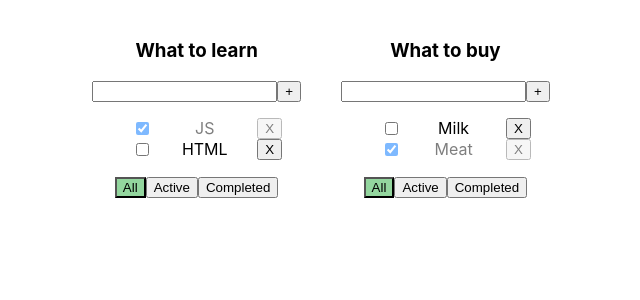
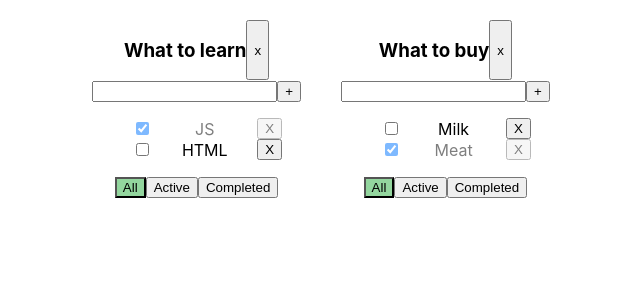
Before and after one commit to NataliaZakrevskaya/todo-list, a React (Create React App) app: page / in a window 1280 px wide. Shown: the top 300 px of the page, without its empty margins (319-959 px from the left). Built offline with nearby package versions, Linux system fonts and the light colour scheme.

Commit message:
Added ability to delete todolist

```diff
--- a/src/App.tsx
+++ b/src/App.tsx
@@ -25,6 +25,12 @@ const App = () => {
             {id: v1(), title: 'Meat', isDone: true}
         ]
     });
+
+    //CRUD for todolists
+    const removeTodolist = (todolistId: string) => {
+        setTodolists(todolists.filter(tl => tl.id !== todolistId))
+    }
+
 
 
     //CRUD for tasks
@@ -82,6 +88,7 @@ const App = () => {
                             changeFilter={changeFilter}
                             changeStatus={changeStatus}
                             filter={tl.filter}
+                            removeTodolist={removeTodolist}
                         />
                     )
                 })
--- a/src/Components/TodoList.module.css
+++ b/src/Components/TodoList.module.css
@@ -16,4 +16,15 @@
     display: flex;
     flex-direction: row;
     justify-content: space-between;
+    align-items: center;
 }
+
+.todolistTitleContainer {
+    display: flex;
+    flex-direction: row;
+    justify-content: center;
+}
+
+.todolistTitleContainer button {
+
+}
--- a/src/Components/TodoList.tsx
+++ b/src/Components/TodoList.tsx
@@ -7,6 +7,10 @@ export const TodoList = (props: TodoListPropsType) => {
 
     let [taskTitle, setTaskTitle] = useState<string>('')
     let [error, setError] = useState<string | null>(null)
+
+    const removeTodolist = () => {
+        props.removeTodolist(props.id)
+    }
 
     const onChangeHandler = (e: ChangeEvent<HTMLInputElement>) => {
         setTaskTitle(e.currentTarget.value);
@@ -40,7 +44,10 @@ export const TodoList = (props: TodoListPropsType) => {
     return (
         <div className={s.todolistContainer}>
             <div>
-                <h3>{props.title}</h3>
+                <div className={s.todolistTitleContainer}>
+                    <h3>{props.title}</h3>
+                    <button onClick={removeTodolist}>x</button>
+                </div>
                 <div>
                     <input
                         onChange={onChangeHandler}
@@ -95,4 +102,5 @@ type TodoListPropsType = {
     addTask: (todolistID: string, title: string) => void
     changeFilter: (todolistID: string, filterValue: FilterType) => void
     changeStatus: (todolistID: string, taskId: string, isDone: boolean) => void
+    removeTodolist: (todolistId: string) => void
 }
```
